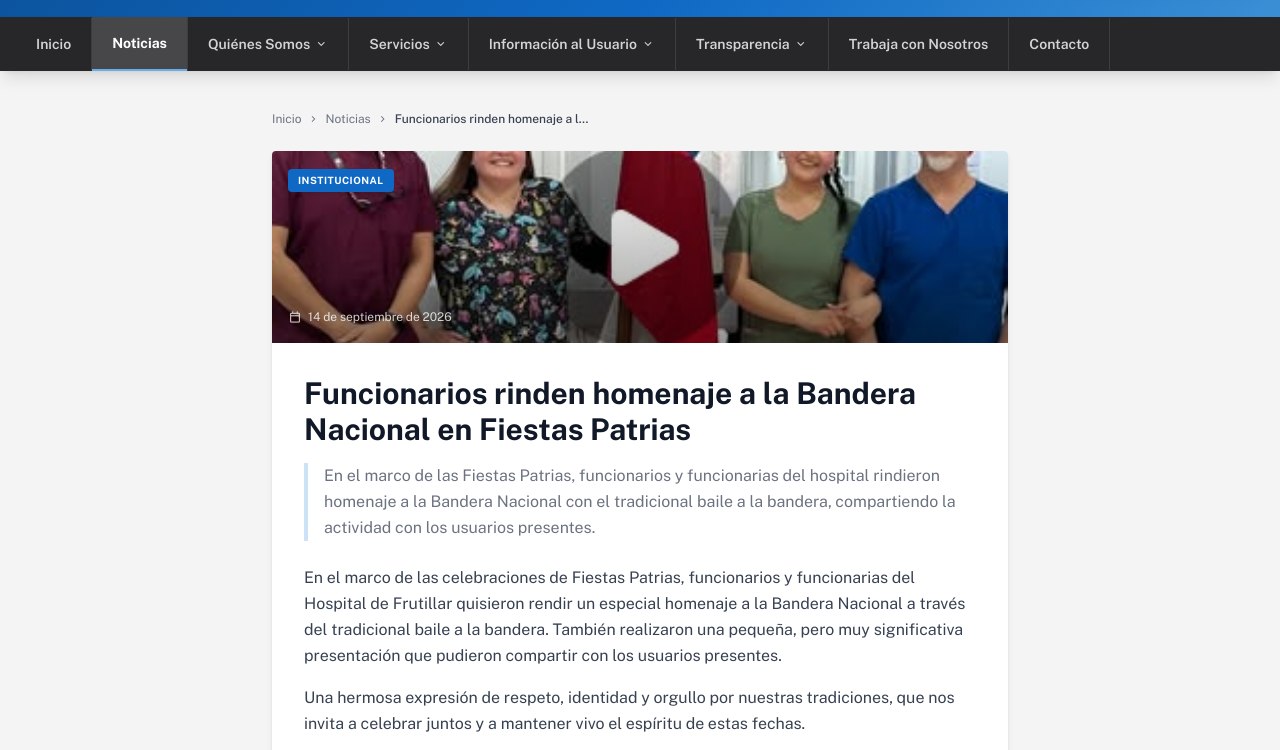
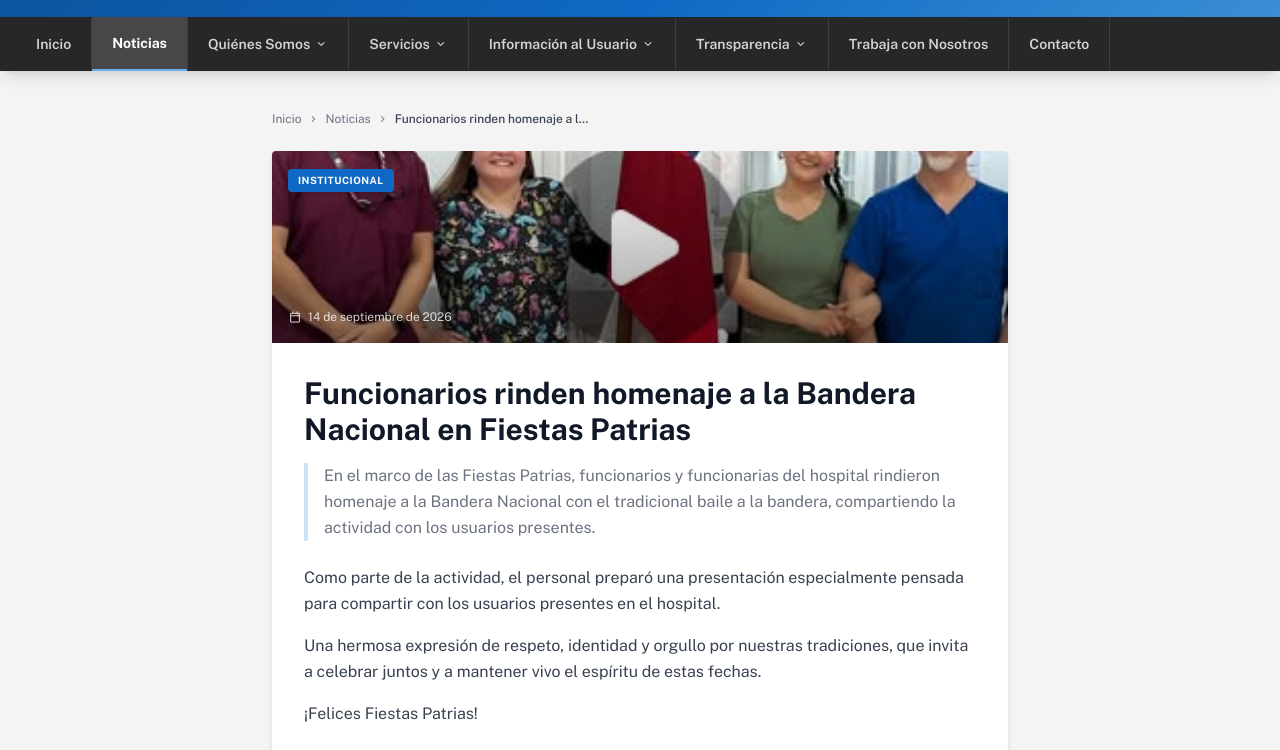
Before and after one commit to SubdirecionHFrutillar/Hospital-Frutillar, an Eleventy site: page content/noticias/2026-09-14-funcionarios-rinden-homenaje-a-la-bandera-nacional-en-fiestas-patrias.md in a window 1280 px wide. Shown: the part 195-945 px from the top of the page. Built offline with nearby package versions, Linux system fonts and the light colour scheme; Eleventy itself is replaced by a stand-in of ours; files that its build step writes are made by us from their sources.

Commit message:
Fix: evitar texto repetido entre resumen y cuerpo en noticia Fiestas Patrias

```diff
--- a/content/noticias/2026-09-14-funcionarios-rinden-homenaje-a-la-bandera-nacional-en-fiestas-patrias.md
+++ b/content/noticias/2026-09-14-funcionarios-rinden-homenaje-a-la-bandera-nacional-en-fiestas-patrias.md
@@ -8,8 +8,8 @@ resumen: En el marco de las Fiestas Patrias, funcionarios y funcionarias del
 imagen: /img/uploads/post3_fiestas_patrias.jpg
 destacada: false
 ---
-En el marco de las celebraciones de Fiestas Patrias, funcionarios y funcionarias del Hospital de Frutillar quisieron rendir un especial homenaje a la Bandera Nacional a través del tradicional baile a la bandera. También realizaron una pequeña, pero muy significativa presentación que pudieron compartir con los usuarios presentes.
+Como parte de la actividad, el personal preparó una presentación especialmente pensada para compartir con los usuarios presentes en el hospital.
 
-Una hermosa expresión de respeto, identidad y orgullo por nuestras tradiciones, que nos invita a celebrar juntos y a mantener vivo el espíritu de estas fechas.
+Una hermosa expresión de respeto, identidad y orgullo por nuestras tradiciones, que invita a celebrar juntos y a mantener vivo el espíritu de estas fechas.
 
 ¡Felices Fiestas Patrias!
```
